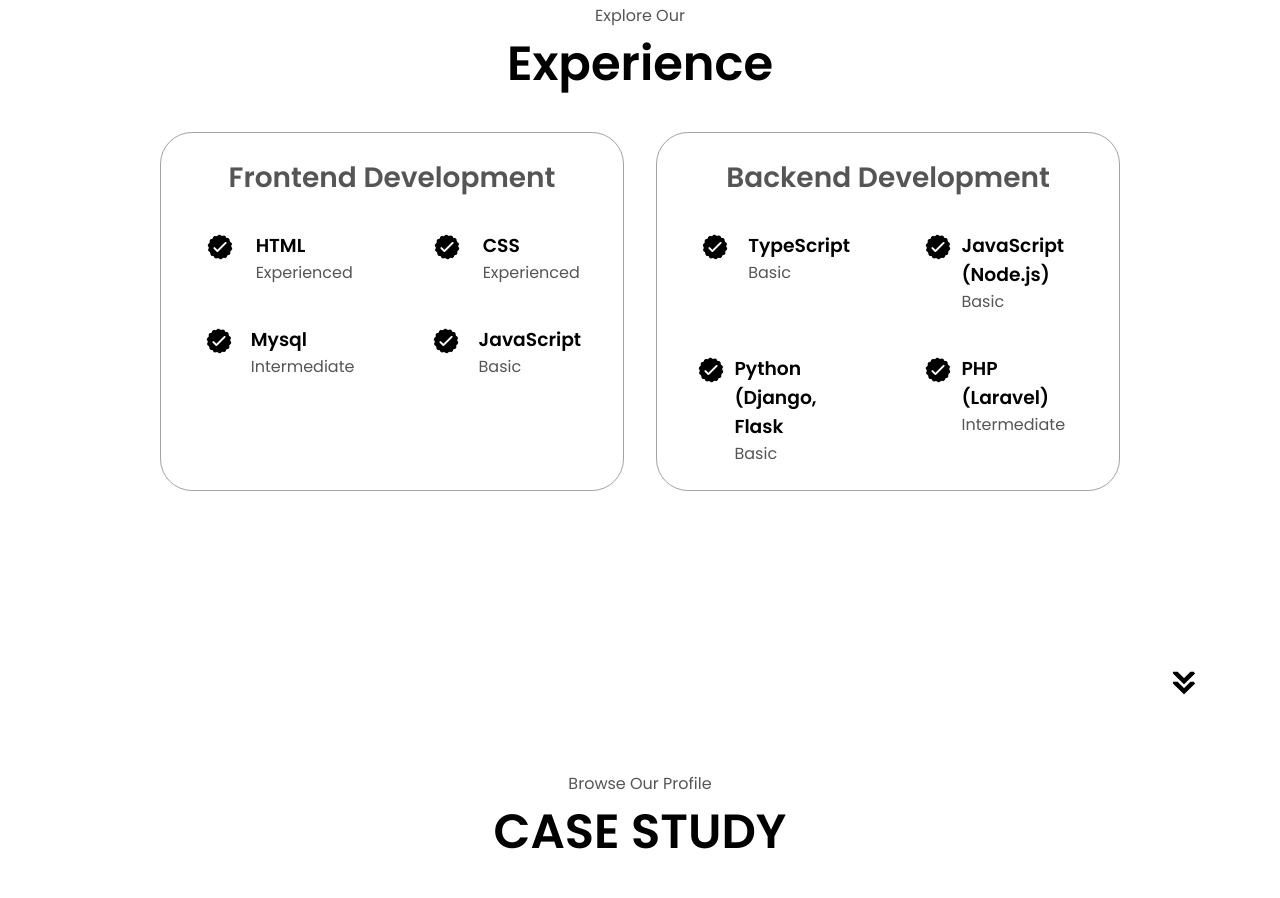
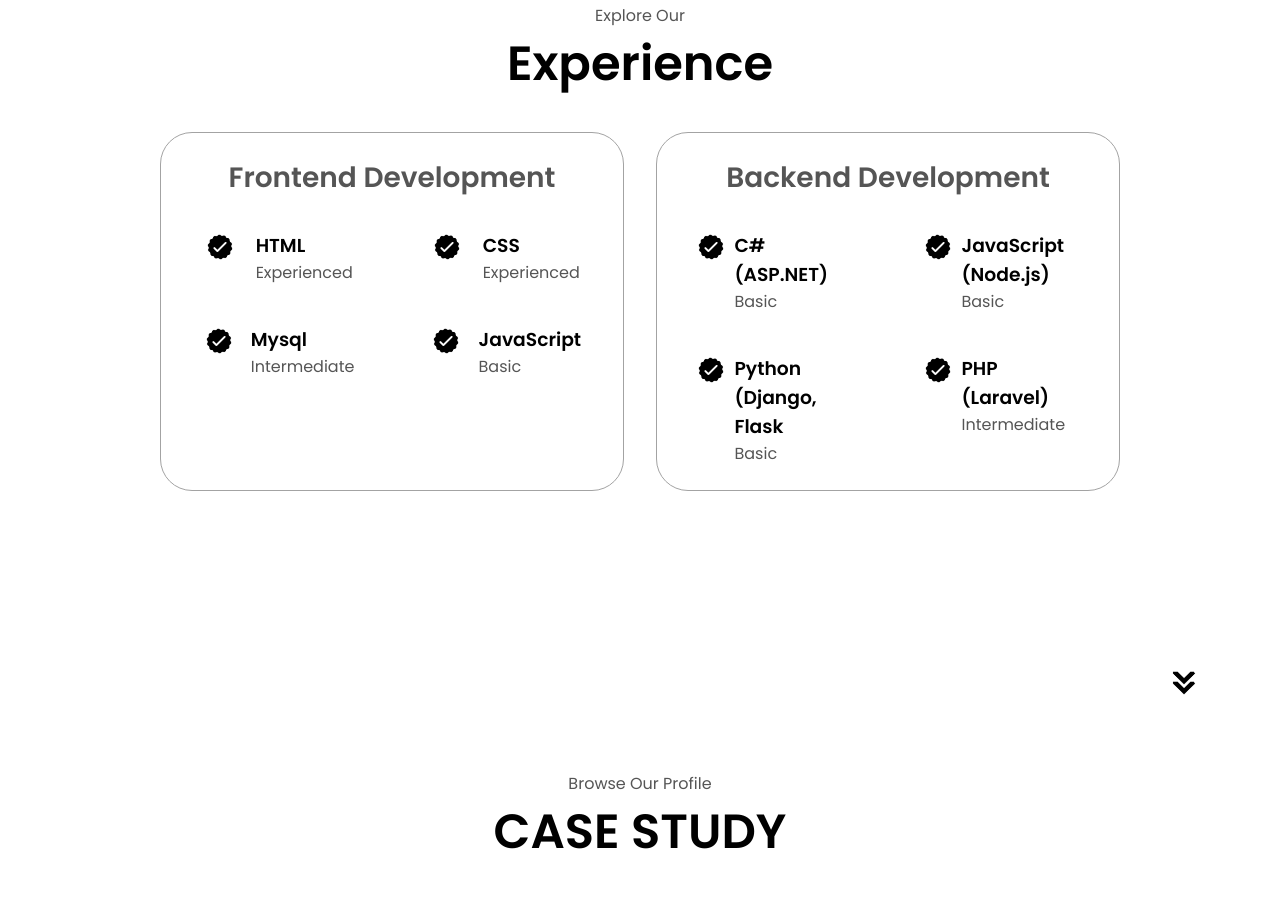
Before and after one commit to reodel/uiuxteamportfolio2023, a plain HTML site: page index.html in a window 1280 px wide. Shown: the part 1693-2591 px from the top of the page. Drawn offline with Linux system fonts and the light colour scheme.

Commit message:
Update index.html

```diff
--- a/index.html
+++ b/index.html
@@ -139,7 +139,7 @@
             <article>
               <img src="./assets/checkmark.png" alt="Experience icon" class="icon" />
               <div>
-                <h3>TypeScript</h3>
+                <h3>C# (ASP.NET)</h3>
                 <p>Basic</p>
               </div>
             </article>
```
